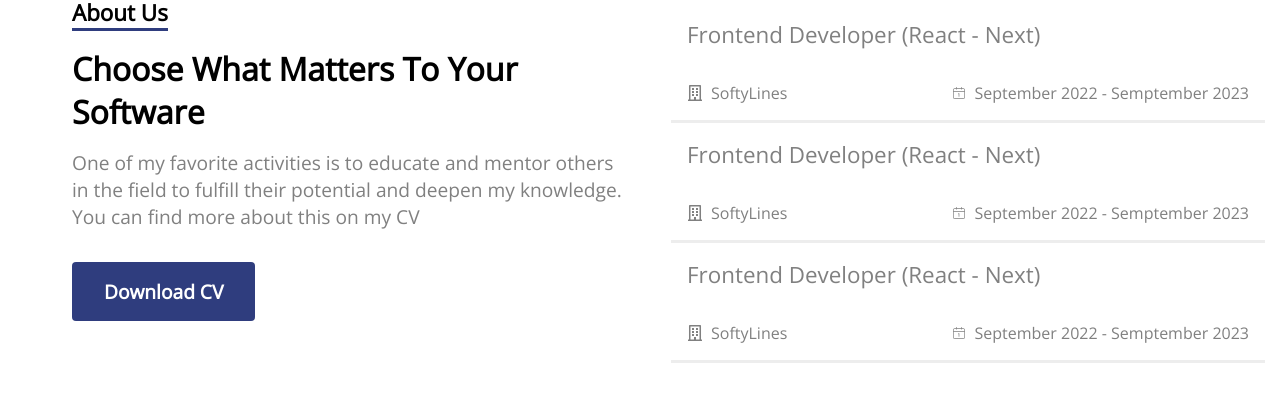
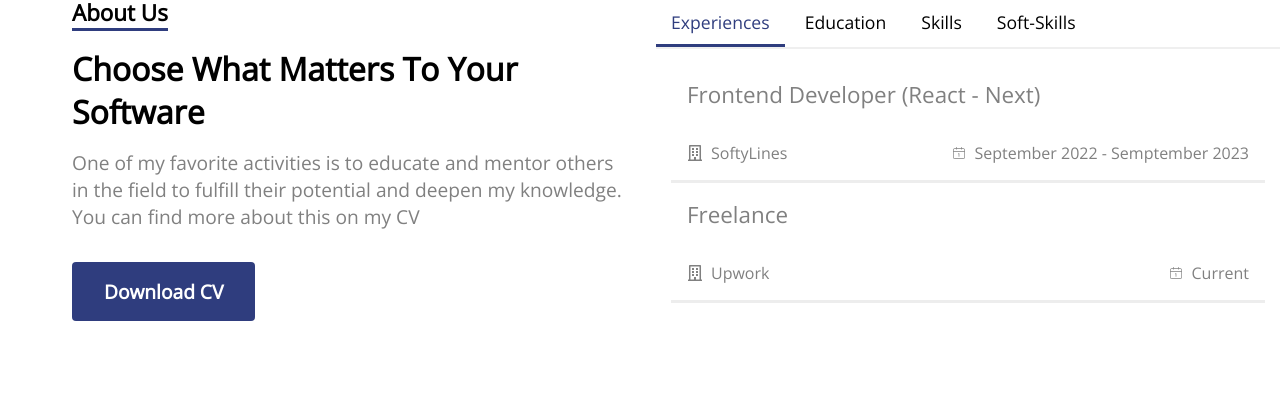
Before and after one commit to seifeddinesaad01/My-Personal-Portfolio, a React (Create React App) app: page /home in a window 1280 px wide. Shown: the part 1760-2173 px from the top of the page. Built offline with nearby package versions, Linux system fonts and the light colour scheme.

Commit message:
updating the content of about section in the home page

```diff
--- a/src/Features/Contact/Contact.css
+++ b/src/Features/Contact/Contact.css
@@ -9,6 +9,7 @@
   gap: 1rem;
   flex-direction: column;
   min-height: 80vh;
+  /* background-color: rgb(211, 211, 211)  ; */
 }
 
 .form-group {
--- a/src/Features/Contact/Contact.tsx
+++ b/src/Features/Contact/Contact.tsx
@@ -44,21 +44,19 @@ const Contact: React.FC = () => {
                         <div className="form-group">
                             <label htmlFor="fullName">Full Name:</label>
                             <Field type="text" id="fullName" name="fullName" />
+                            <ErrorMessage name="fullName" component="div" className="error" />
+
                         </div>
-
-
                         <div className="form-group">
                             <label htmlFor="email">Email:</label>
                             <Field type="email" id="email" name="email" />
                             <ErrorMessage name="email" component="div" className="error" />
                         </div>
-
                         <div className="form-group">
                             <label htmlFor="subject">Subject:</label>
                             <Field type="text" id="subject" name="subject" />
-
+                            <ErrorMessage name="subject" component="div" className="error" />
                         </div>
-                        <ErrorMessage name="subject" component="div" className="error" />
 
                     </div>
 
--- a/src/Features/SectionTwo/SectionTwo.tsx
+++ b/src/Features/SectionTwo/SectionTwo.tsx
@@ -3,6 +3,10 @@ import { Tab, Tabs } from '../../components/Tabs/Tabs';
 import "./SectionTwo.css"
 import InfoCard from '../../components/InfoCard/InfoCard';
 import { educationInfo, sectionTwoInfo } from '../../data/constants';
+import { skills } from '../Skills/Skills';
+import { GiPublicSpeaker } from "react-icons/gi";
+import { FcIdea } from "react-icons/fc";
+
 
 const SectionTwo = () => {
   return (
@@ -20,24 +24,47 @@ const SectionTwo = () => {
       <div className="sectionTwo__right">
         <Tabs>
           <Tab label="Experiences">
-          {sectionTwoInfo?.map((info)=>{
-            return  <InfoCard data={info}/>
-          })}
+            {sectionTwoInfo?.map((info) => {
+              return <InfoCard data={info} />
+            })}
           </Tab>
           <Tab label="Education">
-          {educationInfo?.map((info)=>{
-            return  <InfoCard data={info}/>
-          })}
+            {educationInfo?.map((info) => {
+              return <InfoCard data={info} />
+            })}
           </Tab>
           <Tab label="Skills">
-          {sectionTwoInfo?.map((info)=>{
-            return  <InfoCard data={info}/>
-          })}
+            <div className="icons__container">
+              {skills?.map((skill) => {
+                return <div style={{ display: 'flex', flexWrap: 'wrap', justifyContent: 'center', alignItems: 'center', flexDirection: 'column' }}>
+                  <p className='skill__icon'>{skill?.icon}</p>
+                  <p className='skill__name'>{skill?.name}</p>
+                </div>
+              })}
+            </div>
           </Tab>
           <Tab label="Soft-Skills">
-          {sectionTwoInfo?.map((info)=>{
-            return  <InfoCard data={info}/>
-          })}
+            <div
+              style={{
+                display: 'flex',
+                justifyContent: "flex-start",
+                alignItems: "flex-start",
+                flexDirection: 'column',
+                gap: '0.5rem'
+              }}>
+              {/* <div style={{ display: 'flex', flexDirection: 'column', gap: '0.5rem' }}>
+                <p style={{ display: "flex", justifyContent: "flex-start", alignItems: 'center', gap: '1rem', fontWeight: '600' }}><GiPublicSpeaker fontSize="2rem" color='#2f3d7e' />Public speaking</p>
+                <p style={{ color: 'gray', fontSize: '1.1rem' }}>Have extensive experience of public speaking in the form of event hosting and delivering presentation in front of large audience. Also participated in in multiple debate and MUN competetions which further helped in developing these skills.</p>
+              </div> */}
+              <div style={{ display: 'flex', flexDirection: 'column', gap: '0.5rem' }}>
+                <p style={{ display: "flex", justifyContent: "flex-start", alignItems: 'center', gap: '1rem', fontWeight: '600' }}><FcIdea fontSize="2rem" color="#2f3d7e" />Quick & Visual Learner</p>
+                <p style={{ color: 'gray', fontSize: '1.1rem' }}>I am a very strong visual learner and am determined to solve problems and quickly find an effective solution.</p>
+              </div>
+              <div style={{ display: 'flex', flexDirection: 'column', gap: '0.5rem' }}>
+                <p style={{ display: "flex", justifyContent: "flex-start", alignItems: 'center', gap: '1rem', fontWeight: '600' }}><FcIdea fontSize="2rem" color="#2f3d7e" />Effective Problem Solver</p>
+                <p style={{ color: 'gray', fontSize: '1.1rem' }}>I have the capability to solve problems and determining the cause of the problem. Identifying, prioritizing, and selecting alternatives for a solution; and implementing a solution.</p>
+              </div>
+            </div>
           </Tab>
         </Tabs>
 
--- a/src/Features/Skills/Skills.tsx
+++ b/src/Features/Skills/Skills.tsx
@@ -5,7 +5,7 @@ import { SiTypescript } from "react-icons/si";
 import { IoLogoJavascript } from "react-icons/io5";
 import { SiJest } from "react-icons/si";
 import { IoLogoCss3 } from "react-icons/io";
-const skills = [
+export const skills = [
     {
         icon: <FaReact />,
         name: "React JS"
--- a/src/data/constants.ts
+++ b/src/data/constants.ts
@@ -28,27 +28,23 @@ export const sectionTwoInfo = [
     date: "September 2022 - Semptember 2023",
   },
   {
-    position: "Frontend Developer (React - Next)",
-    place: "SoftyLines",
-    date: "September 2022 - Semptember 2023",
-  },
-  {
-    position: "Frontend Developer (React - Next)",
-    place: "SoftyLines",
-    date: "September 2022 - Semptember 2023",
+    position: "Freelance",
+    place: "Upwork",
+    date: "Current",
   },
 ];
 
 export const educationInfo = [
+
+  {
+    position: "licence in computer science",
+    place:"ISIMM",
+    date:"current"
+  },
   {
     position: "Baccalaureate in computer science",
     place:"Ouerdanine High School",
     date:"2022"
-  },
-  {
-    position: "licence in computer science",
-    place:"ISIMM",
-    date:"current"
   }
 ];
 
```
